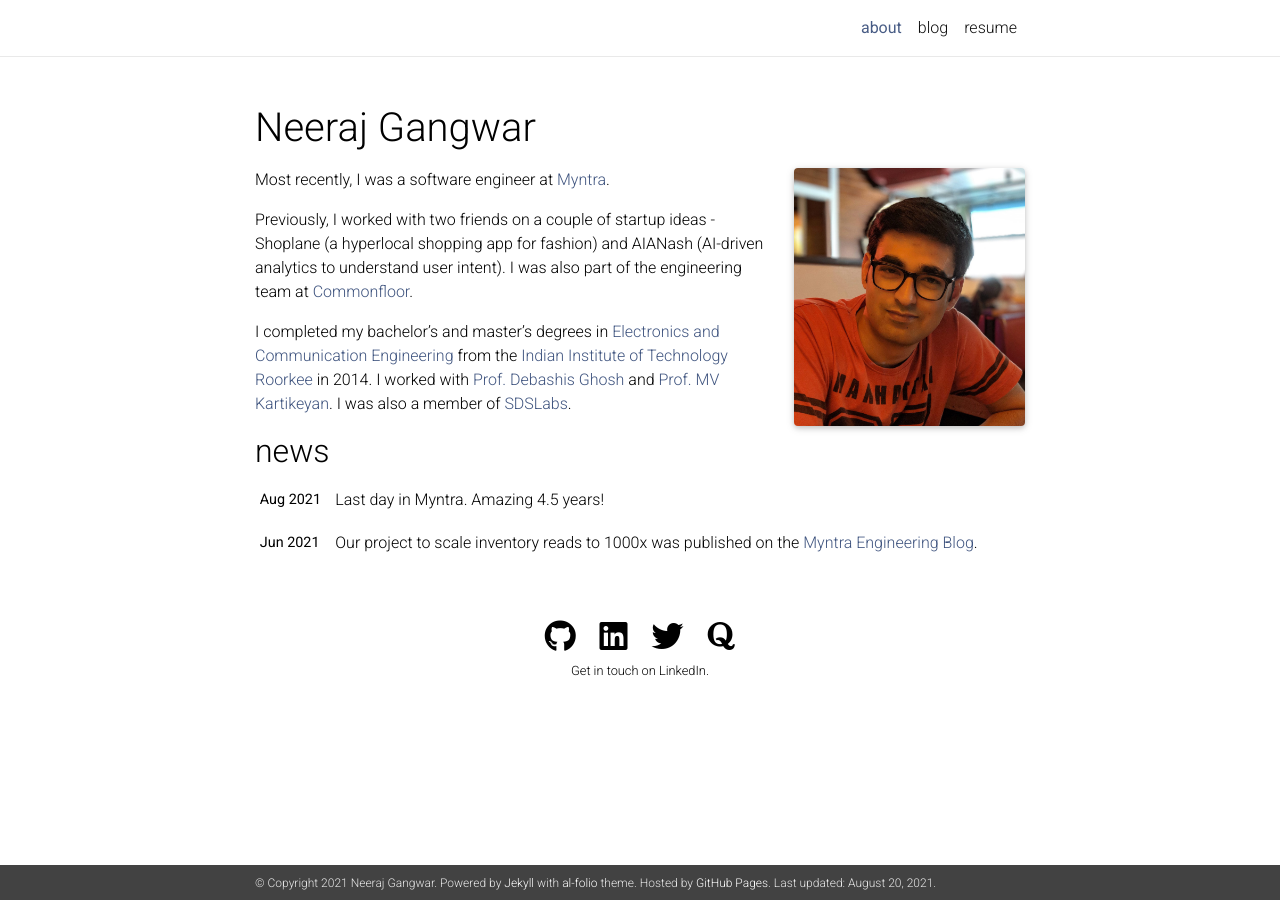
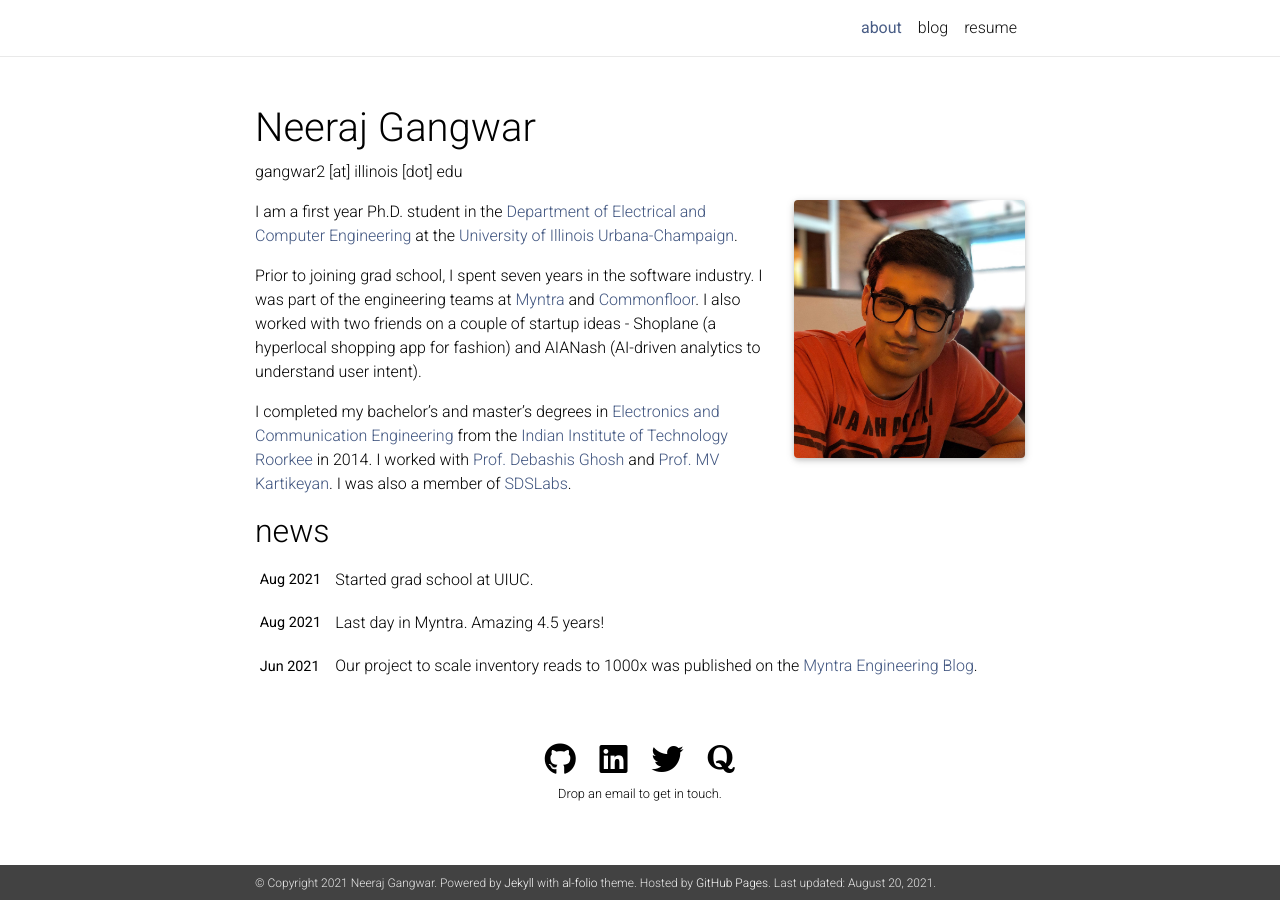
Before and after one commit to neerajgangwar/neerajgangwar.github.io, a Jekyll site: the page built from _pages/about.md, in a window 1280 px wide. Built offline with Jekyll 4.4.1, drawn with Linux system fonts in a browser that asks for light colours; nearby versions of some CDN libraries; comment, search, counter and statistics services are not loaded; a style sheet for code colours, icons or effects is not loaded.

Commit message:
Update grad school details

```diff
--- a/_config.yml
+++ b/_config.yml
@@ -64,7 +64,7 @@ keybase_username: # your keybase user name
 wikidata_id: # your wikidata id
 
 contact_note: >
-  Get in touch on LinkedIn.
+  Drop an email to get in touch.
 
 google_analytics: UA-XXXXXXXXX # out your google-analytics code
 panelbear_analytics: XXXXXXXXX # panelbear analytics site ID
--- a/_pages/about.md
+++ b/_pages/about.md
@@ -2,7 +2,7 @@
 layout: about
 title: about
 permalink: /
-description:
+description: gangwar2 [at] illinois [dot] edu
 
 profile:
   align: right
@@ -13,8 +13,8 @@ selected_papers: false # includes a list of papers marked as "selected={true}"
 social: true  # includes social icons at the bottom of the page
 ---
 
-Most recently, I was a software engineer at [Myntra](https://www.crunchbase.com/organization/myntra/).
+I am a first year Ph.D. student in the [Department of Electrical and Computer Engineering](https://ece.illinois.edu/) at the [University of Illinois Urbana-Champaign](https://illinois.edu/).
 
-Previously, I worked with two friends on a couple of startup ideas - Shoplane (a hyperlocal shopping app for fashion) and AIANash (AI-driven analytics to understand user intent). I was also part of the engineering team at [Commonfloor](https://www.crunchbase.com/organization/commonfloor/).
+Prior to joining grad school, I spent seven years in the software industry. I was part of the engineering teams at [Myntra](https://www.crunchbase.com/organization/myntra/) and [Commonfloor](https://www.crunchbase.com/organization/commonfloor/). I also worked with two friends on a couple of startup ideas - Shoplane (a hyperlocal shopping app for fashion) and AIANash (AI-driven analytics to understand user intent).
 
 I completed my bachelor's and master's degrees in [Electronics and Communication Engineering](http://ece.iitr.ac.in/) from the [Indian Institute of Technology Roorkee](https://www.iitr.ac.in/) in 2014. I worked with [Prof. Debashis Ghosh](http://ece.iitr.ac.in/debashis_ghosh) and [Prof. MV Kartikeyan](https://www.mvkartikeyan.com/). I was also a member of [SDSLabs](https://sdslabs.co/).
```
Also changed, not shown: _news/announcement_3.md (added, +7 -0 lines).
